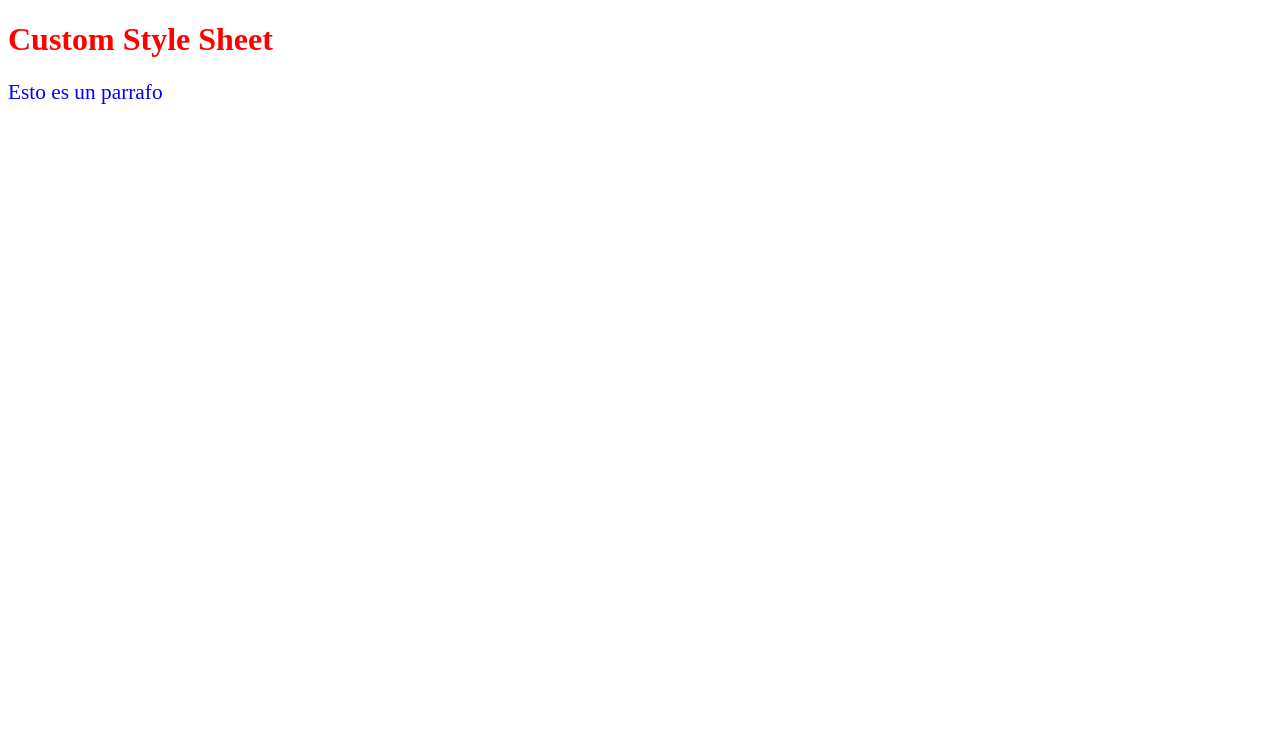
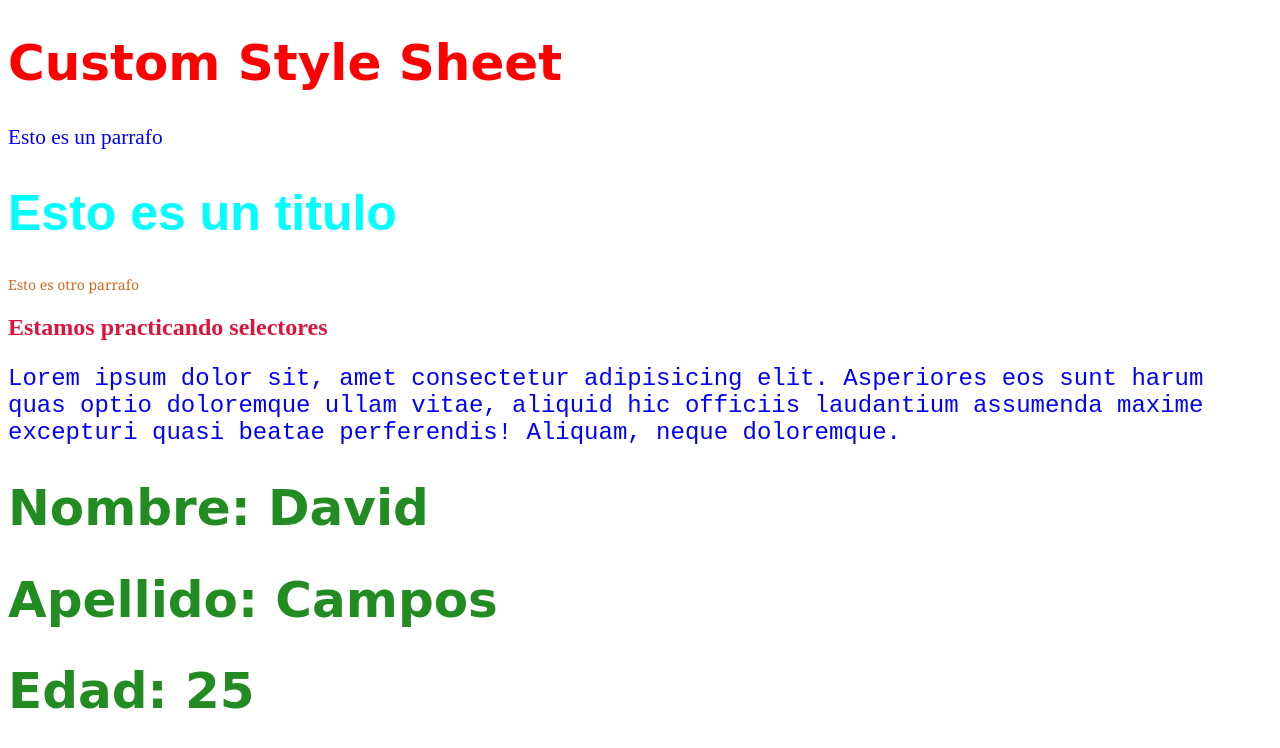
Before and after one commit to davidacs10/HTML-CSS, a plain HTML site: page 04-intro-css/webconcss.html in a window 1280 px wide. Drawn offline with Linux system fonts and the light colour scheme.

Commit message:
Aprendiendo selectores en CSS

```diff
--- a/04-intro-css/estilos.css
+++ b/04-intro-css/estilos.css
@@ -1,8 +1,36 @@
-h1 {
+#primer-id {
     color: red;
 }
 
-p {
+.primera-clase {
     color: blue;
     font-size: 16pt;
 }
+
+#segundo-id{
+    color: aqua;
+    font-family: Arial, Helvetica, sans-serif;
+}
+
+.segunda-clase{
+    color: chocolate;
+    font-size: 14px;
+    font-family: Cambria, Cochin, Georgia, Times, 'Times New Roman', serif;
+}
+
+#tercer-id{
+    color: crimson;
+}
+
+.tercera-clase{
+    color: blue;
+    font-size: 24px;
+    font-family: monospace;
+}
+
+/* Por ejemplo en este caso solo modificara los h1 que esten al final por temas de especifidad en css. Y solo modificara el font-size y el font-family porque en el id no estan escritos. */
+* h1{
+    color: forestgreen;
+    font-size: 50px;
+    font-family: cursive;
+}
--- a/04-intro-css/webconcss.html
+++ b/04-intro-css/webconcss.html
@@ -8,7 +8,16 @@
     <title>Aprendiendo CSS</title>
 </head>
 <body>
-    <h1>Custom Style Sheet</h1>
-    <p>Esto es un parrafo</p>
+    <h1 id="primer-id">Custom Style Sheet</h1>
+    <p class="primera-clase">Esto es un parrafo</p>
+    <h1 id="segundo-id">Esto es un titulo</h1>
+    <p class="segunda-clase">Esto es otro parrafo</p>
+    <h2 id="tercer-id">Estamos practicando selectores</h2>
+    <p class="tercera-clase">Lorem ipsum dolor sit, amet consectetur adipisicing elit. Asperiores eos sunt harum quas optio doloremque ullam vitae, aliquid hic officiis laudantium assumenda maxime excepturi quasi beatae perferendis! Aliquam, neque doloremque.</p>
+    <div>
+        <h1>Nombre: David</h1>
+        <h1>Apellido: Campos</h1>
+        <h1>Edad: 25</h1>
+    </div>
 </body>
 </html>
```
